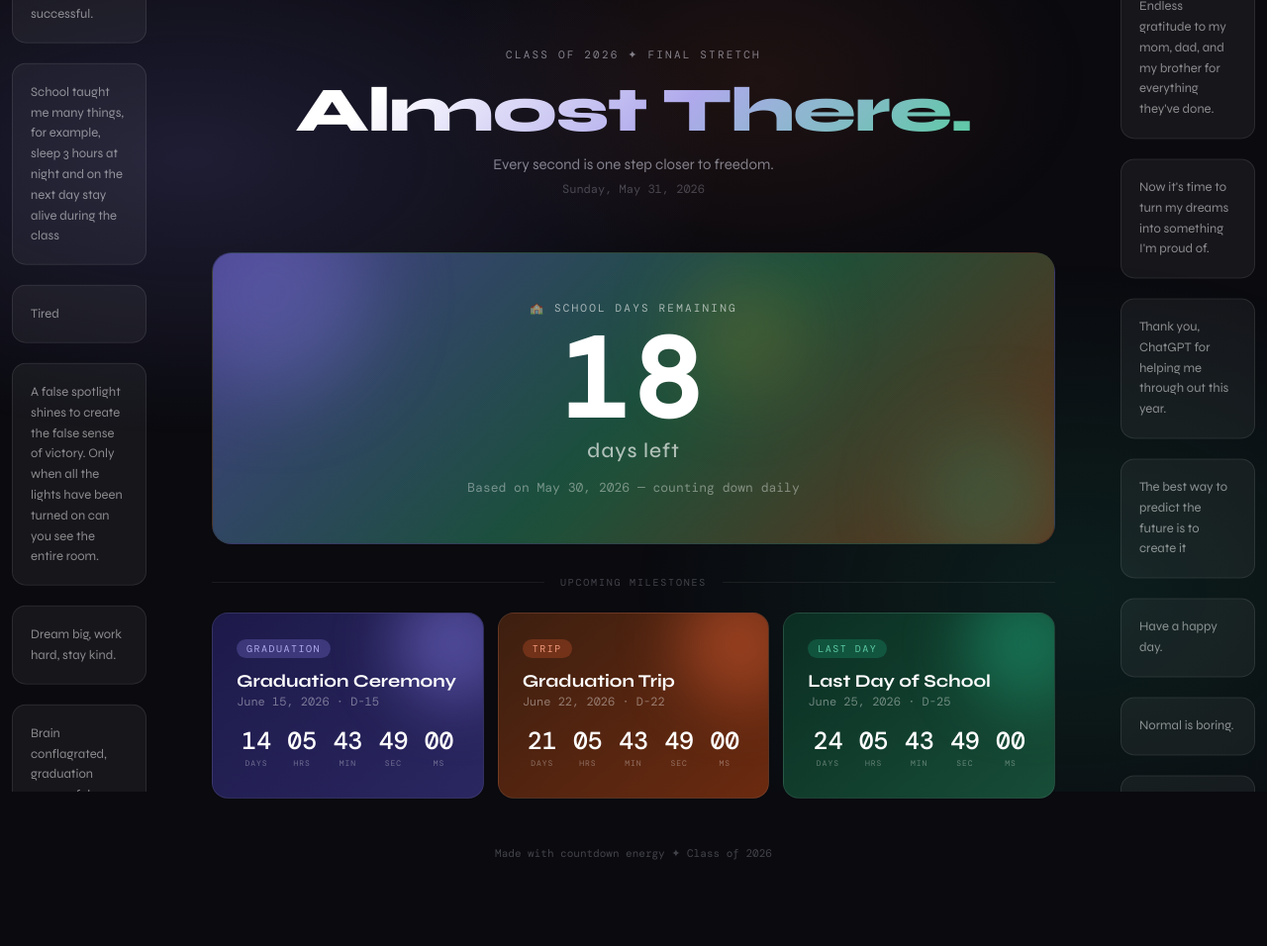
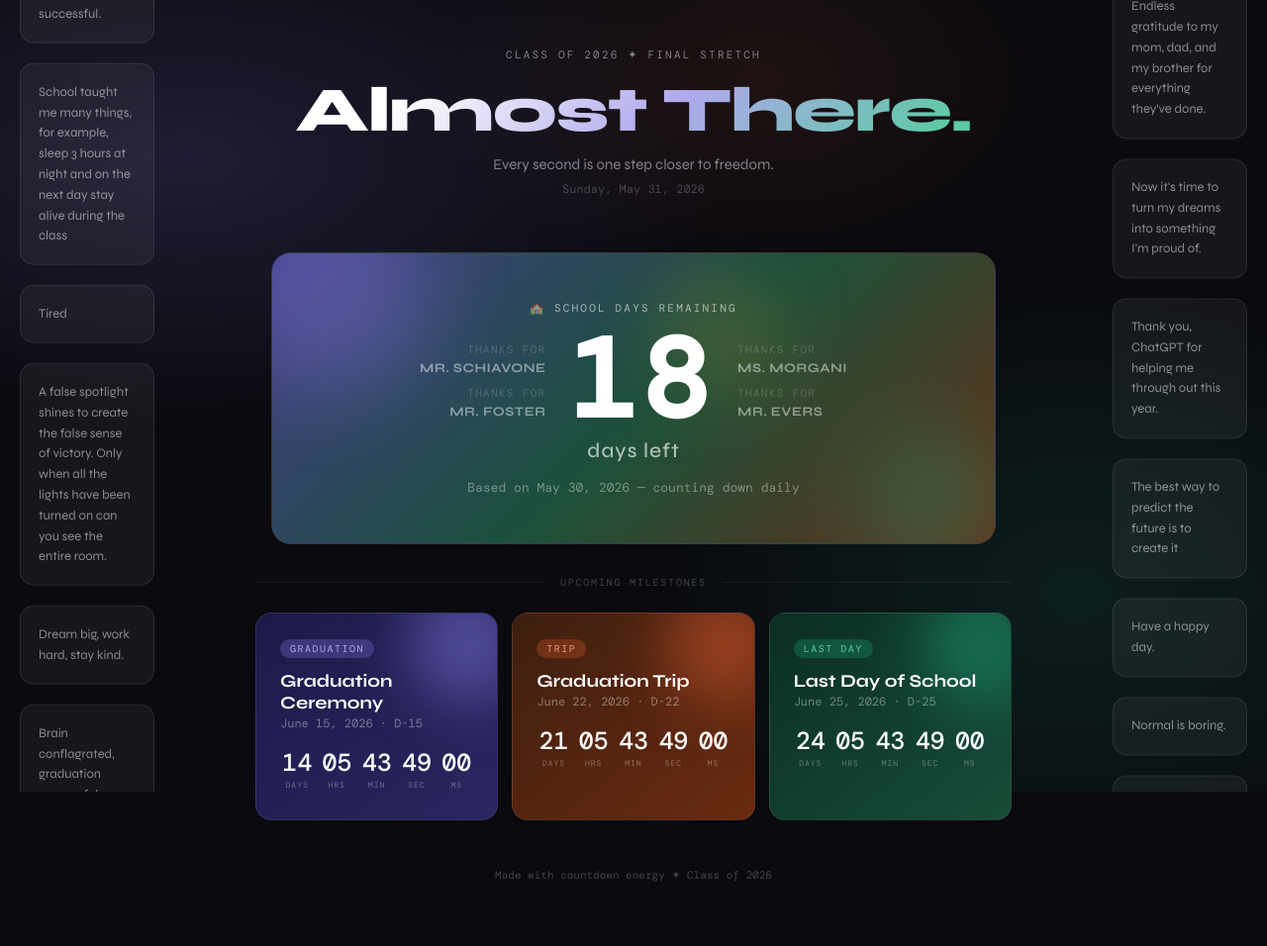
Before and after one commit to d08835149-prog/graduation-count, a plain HTML site: page index.html in a window 1280 px wide. Shown: the whole page at 99% size. Drawn offline with nearby package versions, Linux system fonts and the light colour scheme; a web font is replaced by a local one.

Commit message:
Update index.html

```diff
--- a/index.html
+++ b/index.html
@@ -49,7 +49,7 @@
     pointer-events: none;
   }
 
-  .page { position: relative; z-index: 1; max-width: 900px; margin: 0 auto; padding: 3rem 1.5rem 5rem; }
+  .page { position: relative; z-index: 1; max-width: 860px; margin: 0 auto; padding: 3rem 3rem 5rem; }
 
   /* ── header ── */
   header { text-align: center; margin-bottom: 3.5rem; }
@@ -98,6 +98,8 @@
     padding: 3rem 2rem;
     text-align: center;
     margin-bottom: 2rem;
+    margin-left: 1rem;
+    margin-right: 1rem;
     overflow: hidden;
     background: linear-gradient(135deg, #2a2660 0%, #1a3d2b 55%, #3d1f10 100%);
     border: 1px solid rgba(255,255,255,0.08);
@@ -309,8 +311,8 @@
     pointer-events: none;
     z-index: 0;
   }
-  .quote-rail.left  { left: 0; }
-  .quote-rail.right { right: 0; }
+  .quote-rail.left  { left: 8px; }
+  .quote-rail.right { right: 8px; }
 
   .quote-track {
     display: flex;
@@ -341,6 +343,47 @@
     font-family: 'Syne', sans-serif;
     font-weight: 400;
   }
+
+
+  .hero-center-row {
+    display: flex;
+    align-items: center;
+    justify-content: center;
+    gap: 1.5rem;
+  }
+  .teacher-side {
+    display: flex;
+    flex-direction: column;
+    gap: 10px;
+    opacity: 0.55;
+  }
+  .teacher-side span {
+    font-family: 'DM Mono', monospace;
+    font-size: 11px;
+    letter-spacing: 0.12em;
+    text-transform: uppercase;
+    color: rgba(255,255,255,0.8);
+    white-space: nowrap;
+  }
+
+  .thanks-label {
+    font-family: 'DM Mono', monospace;
+    font-size: 9px;
+    letter-spacing: 0.15em;
+    text-transform: uppercase;
+    color: rgba(255,255,255,0.35) !important;
+    margin-bottom: -6px;
+  }
+  .teacher-name {
+    font-family: 'Syne', sans-serif !important;
+    font-size: 13px !important;
+    font-weight: 600;
+    letter-spacing: 0.04em !important;
+    color: rgba(255,255,255,0.85) !important;
+  }
+
+  .left-teachers { text-align: right; }
+  .right-teachers { text-align: left; }
 
   @keyframes scrollDown {
     from { transform: translateY(0); }
@@ -393,7 +436,21 @@
     <div class="hero-orb orb3"></div>
     <div class="hero-inner">
       <p class="hero-label">🏫 School days remaining</p>
-      <div class="hero-number" id="school-num"></div>
+      <div class="hero-center-row">
+        <div class="teacher-side left-teachers">
+          <span class="thanks-label">Thanks for</span>
+          <span class="teacher-name">Mr. Schiavone</span>
+          <span class="thanks-label">Thanks for</span>
+          <span class="teacher-name">Mr. Foster</span>
+        </div>
+        <div class="hero-number" id="school-num"></div>
+        <div class="teacher-side right-teachers">
+          <span class="thanks-label">Thanks for</span>
+          <span class="teacher-name">Ms. Morgani</span>
+          <span class="thanks-label">Thanks for</span>
+          <span class="teacher-name">Mr. Evers</span>
+        </div>
+      </div>
       <p class="hero-unit">days left</p>
       <p class="hero-sub">Based on May 30, 2026 — counting down daily</p>
     </div>
```
